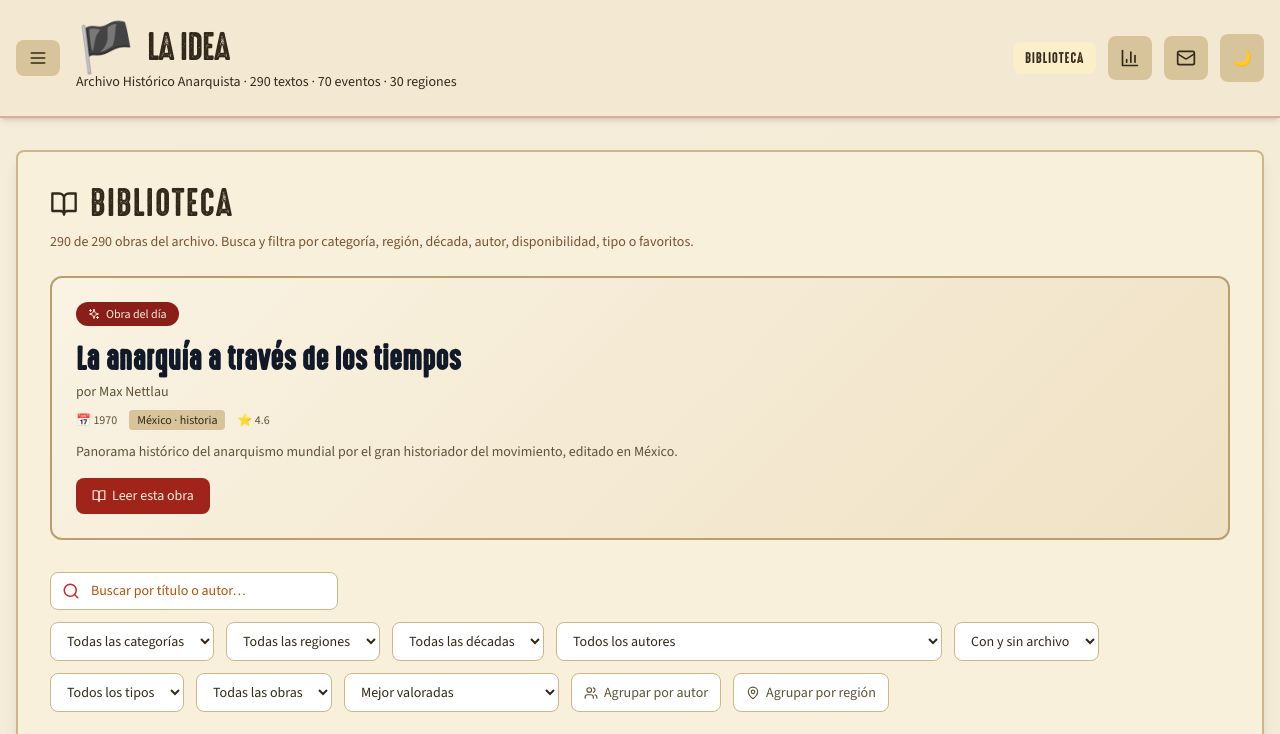
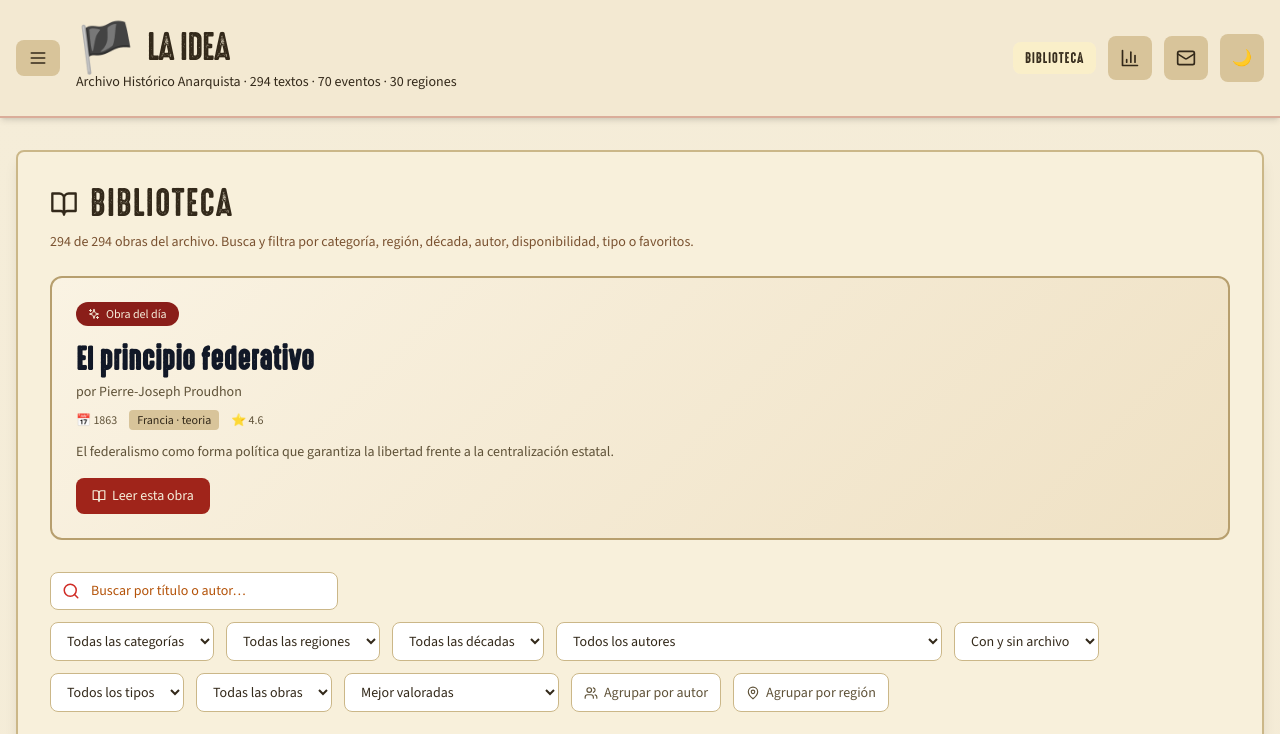
Before and after one commit to Ruben-developer/biblioteca-anarquista, a React (Vite) app: page / in a window 1280 px wide. Shown: the top 734 px of the page. Built offline with nearby package versions, Linux system fonts and the light colour scheme; a web font is replaced by a local one.

Commit message:
Reapply "feat: línea anarcocristiana en la red de influencias (Tolstói → Weil → Ellul)"
This reverts commit 545772d82d8e7bf058d42eef26c1a323bbb07f3b.

```diff
--- a/src/data/anarchistTheories.js
+++ b/src/data/anarchistTheories.js
@@ -91,5 +91,14 @@ export const anarchistTheories = [
     keyIdeas: ['Educación integral (física, intelectual, moral)', 'Laicismo y racionalismo', 'Autogestión pedagógica', 'La Escuela Moderna como proyecto global'],
     keyAuthors: ['Francisco Ferrer i Guardia', 'Ricardo Mella'],
     books: ['La Escuela Moderna', 'Francisco Ferrer i Guardia y la Escuela Moderna', 'La educación libertaria en la Argentina y en México (1861-1945)', 'La bala y la escuela']
+  },
+  {
+    id: 'anarcocristianismo',
+    name: 'Anarcocristianismo',
+    icon: '✝️',
+    description: 'La corriente que funde la radicalidad del Evangelio con la crítica del Estado: la no resistencia al mal, lo impersonal como sagrado y la incompatibilidad del cristianismo con toda autoridad.',
+    keyIdeas: ['No resistencia al mal por la fuerza', 'El Reino de Dios frente al Reino del César', 'Lo impersonal como lo sagrado', 'El Estado como poder contra Dios'],
+    keyAuthors: ['León Tolstói', 'Simone Weil', 'Jacques Ellul'],
+    books: ['El Reino de Dios está dentro de vosotros', '¿Qué es el arte?', 'Reflexiones sobre las causas de la libertad y de la opresión social', 'La persona y lo sagrado', 'Anarquía y cristianismo']
   }
 ];
--- a/src/data/influences.js
+++ b/src/data/influences.js
@@ -22,6 +22,8 @@ export const influenceNodes = [
   { id: 'graeber', name: 'Graeber', years: '1961–2020', region: 'EE. UU.', authorKey: 'David Graeber', x: 92, y: 38, bio: 'Antropólogo anarquista: la etnografía como inspiración de organización libre.' },
   { id: 'gelderloos', name: 'Gelderloos', years: '1982–', region: 'EE. UU.', authorKey: 'Peter Gelderloos', x: 92, y: 64, bio: 'Autor contemporáneo sobre anarquismo, ecología y acción directa.' },
   { id: 'tolstoi', name: 'Tolstói', years: '1828–1910', region: 'Rusia', authorKey: 'León Tolstói', x: 7, y: 10, bio: 'Anarquista cristiano: la no resistencia al mal y el pacifismo como revolución.' },
+  { id: 'weil', name: 'Weil', years: '1909–1943', region: 'Francia', authorKey: 'Simone Weil', x: 7, y: 1, bio: 'Filósofa y mística: lo impersonal frente a la idolatría del Estado, la opresión como mecanismo de toda organización social.' },
+  { id: 'ellul', name: 'Ellul', years: '1912–1994', region: 'Francia', authorKey: 'Jacques Ellul', x: 24, y: 1, bio: 'Teólogo y anarquista cristiano: el Estado como poder satánico y el cristianismo como subversión de toda autoridad.' },
   { id: 'nett', name: 'Nettlau', years: '1865–1944', region: 'Austria', authorKey: 'Max Nettlau', x: 24, y: 50, bio: 'El cronista del anarquismo: documentó desde dentro toda la historia del movimiento.' },
   { id: 'abad', name: 'Abad de Santillán', years: '1897–1983', region: 'Argentina', authorKey: 'Diego Abad de Santillán', x: 24, y: 88, bio: 'Militante y editor: la FORA, Bakunin en español y el anarquismo organizado latinoamericano.' },
   { id: 'fabbri', name: 'Fabbri', years: '1877–1935', region: 'Italia', authorKey: 'Luigi Fabbri', x: 42, y: 10, bio: 'Discípulo de Malatesta y crítico del bolchevismo desde el anarquismo.' },
@@ -60,6 +62,9 @@ export const influenceEdges = [
   ['bookchin', 'graeber'],
   ['bookchin', 'gelderloos'],
   ['proudhon', 'tolstoi'],
+  ['tolstoi', 'weil'],
+  ['tolstoi', 'ellul'],
+  ['weil', 'ellul'],
   ['kropotkin', 'nett'],
   ['reclus', 'nett'],
   ['malatesta', 'fabbri'],
--- a/src/data/readingPaths.js
+++ b/src/data/readingPaths.js
@@ -71,5 +71,12 @@ export const readingPaths = [
     icon: 'book-open',
     description: 'La escuela moderna y la educación integral: enseñar a pensar, no a obedecer.',
     books: ['La Escuela Moderna', 'Francisco Ferrer i Guardia y la Escuela Moderna', 'La bala y la escuela', 'La educación libertaria en la Argentina y en México (1861-1945)']
+  },
+  {
+    id: 'anarcocristianismo',
+    title: 'Anarquismo cristiano',
+    icon: 'church',
+    description: 'De la no resistencia de Tolstói a lo impersonal de Weil y el Estado como poder de Ellul: el Evangelio como subversión radical.',
+    books: ['El Reino de Dios está dentro de vosotros', '¿Qué es el arte?', 'Reflexiones sobre las causas de la libertad y de la opresión social', 'La persona y lo sagrado', 'Anarquía y cristianismo']
   }
 ];
--- a/src/data/regionData.js
+++ b/src/data/regionData.js
@@ -261,7 +261,10 @@ export const regionData = {
       { title: "El mensaje revolucionario de Los Amigos de Durruti", author: "George Fontenis", year: 1983, category: "teoria", rating: 4.6, summary: "Estudio de George Fontenis sobre el grupo Amigos de Durruti y el comunismo libertario en la Revolución Española de 1936-37.", filename: "anarquismo/f18380104.pdf" },
       { title: "Individualismo anarquista y camaradería amorosa", author: "Émile Armand", year: 1900, category: "teoria", rating: 4.6, summary: "El individualismo anarquista de Émile Armand aplicado a la camaradería amorosa y a las relaciones libres, obra distinta de sus tres títulos ya catalogados.", filename: "anarquismo/f13513248.pdf" },
       { title: "Educación y pedagogía en la tradición libertaria", author: "Hugues Lenoir", year: 2010, category: "teoria", rating: 4.5, summary: "La educación integral y la pedagogía libertaria desde Proudhon hasta la tradición anarquista, por el profesor francés Hugues Lenoir.", filename: "anarquismo/f14048272.pdf" },
-      { title: "Odio las mañanas", author: "Jean-Marc Rouillan", year: 2010, category: "represion", rating: 4.5, summary: "Escritos carcelarios de Jean-Marc Rouillan, militante de Acción Directa: la resistencia cotidiana contra el Estado, la prisión y la vida reclusa.", filename: "anarquismo/f2866224.pdf" }
+      { title: "Odio las mañanas", author: "Jean-Marc Rouillan", year: 2010, category: "represion", rating: 4.5, summary: "Escritos carcelarios de Jean-Marc Rouillan, militante de Acción Directa: la resistencia cotidiana contra el Estado, la prisión y la vida reclusa.", filename: "anarquismo/f2866224.pdf" },
+      { title: "Reflexiones sobre las causas de la libertad y de la opresión social", author: "Simone Weil", year: 1934, category: "teoria", rating: 4.7, summary: "Ensayo de Simone Weil contra el Estado y la burocracia: la opresión como mecanismo de la organización social y la libertad como clave de la vida obrera.", filename: "anarquismo/Weil-Reflexiones-sobre-la-libertad-y-la-opresion-social.pdf" },
+      { title: "La persona y lo sagrado", author: "Simone Weil", year: 1942, category: "teoria", rating: 4.6, summary: "Escrito de Simone Weil sobre la colectividad, la persona y lo impersonal: lo sagrado del ser humano frente a la idolatría del Estado y del derecho.", filename: "anarquismo/Weil-La-persona-y-lo-sagrado.pdf" },
+      { title: "Anarquía y cristianismo", author: "Jacques Ellul", year: 1991, category: "teoria", rating: 4.6, summary: "El filósofo y teólogo francés Jacques Ellul muestra la afinidad profunda entre el anarquismo y el cristianismo: el Estado como poder satánico frente a la libertad del Evangelio.", filename: "anarquismo/Ellul-Anarquia-y-cristianismo.pdf" }
     ]
   },
   "Grecia": {
@@ -390,6 +393,7 @@ export const regionData = {
       { title: "Federalismo, socialismo y antiteologismo", author: "Mijaíl Bakunin", year: 1867, category: "teoria", rating: 4.7, summary: "Texto fundacional del anarquismo: la libertad organizada federalmente y la crítica a Dios y al Estado.", filename: "anarquismo/f7852856_Federalismo_Socialismo_y_Antiteologismo.pdf" },
       { title: "Kronstadt 1921", author: "Paul Avrich", year: 1970, category: "revolucion", rating: 4.6, summary: "La rebelión de los marineros de Kronstadt contra el bolchevismo, aplastada por el Estado soviético.", filename: "anarquismo/f4327304_Kronstadt_Segunda_pmd.pdf" },
       { title: "¿Qué es el arte?", author: "León Tolstói", year: 1897, category: "teoria", rating: 4.5, summary: "El escritor ruso, cercano al anarquismo cristiano, expone su estética de la autenticidad y la comunión.", filename: "anarquismo/f3928840_Qu_es_el_arte.pdf" },
+      { title: "El Reino de Dios está dentro de vosotros", author: "León Tolstói", year: 1894, category: "teoria", rating: 4.7, summary: "La obra maestra del anarquismo cristiano de Tolstói: la no resistencia al mal y el pacifismo radical como única revolución verdadera.", filename: "anarquismo/Tolstoi-El-Reino-de-Dios-esta-dentro-de-vosotros.pdf" },
       { title: "La comuna de Kronstadt", author: "Stepan Petritchenko, Alexander Berkman y Néstor Makhno", year: 1921, category: "revolucion", rating: 4.7, summary: "Testimonios y análisis de la rebelión de los marineros de Kronstadt contra el bolchevismo.", filename: "anarquismo/f101404144.pdf" },
       { title: "La Makhnovschina. Un movimiento libertario bajo fuego en Ucrania (1918-1921)", author: "Lorena Paz Paredes", year: 2018, category: "historia", rating: 4.7, summary: "Estudio del movimiento campesino libertario ucraniano de Néstor Makhno durante la guerra civil rusa.", filename: "anarquismo/f38438312.pdf" },
       { title: "Consideraciones filosóficas", author: "Mijaíl Bakunin", year: 1871, category: "teoria", rating: 4.6, summary: "Textos filosóficos de Bakunin (1870-71) sobre el sistema del mundo, la materia y la libertad.", filename: "anarquismo/f7775816.pdf" },
```
Also changed, not shown: data/registros/registro.json (+9 -0 lines), .daily-runs/2026-08-20-1205.md (added), 1 other file (tests, documents, lock files or other folders).
